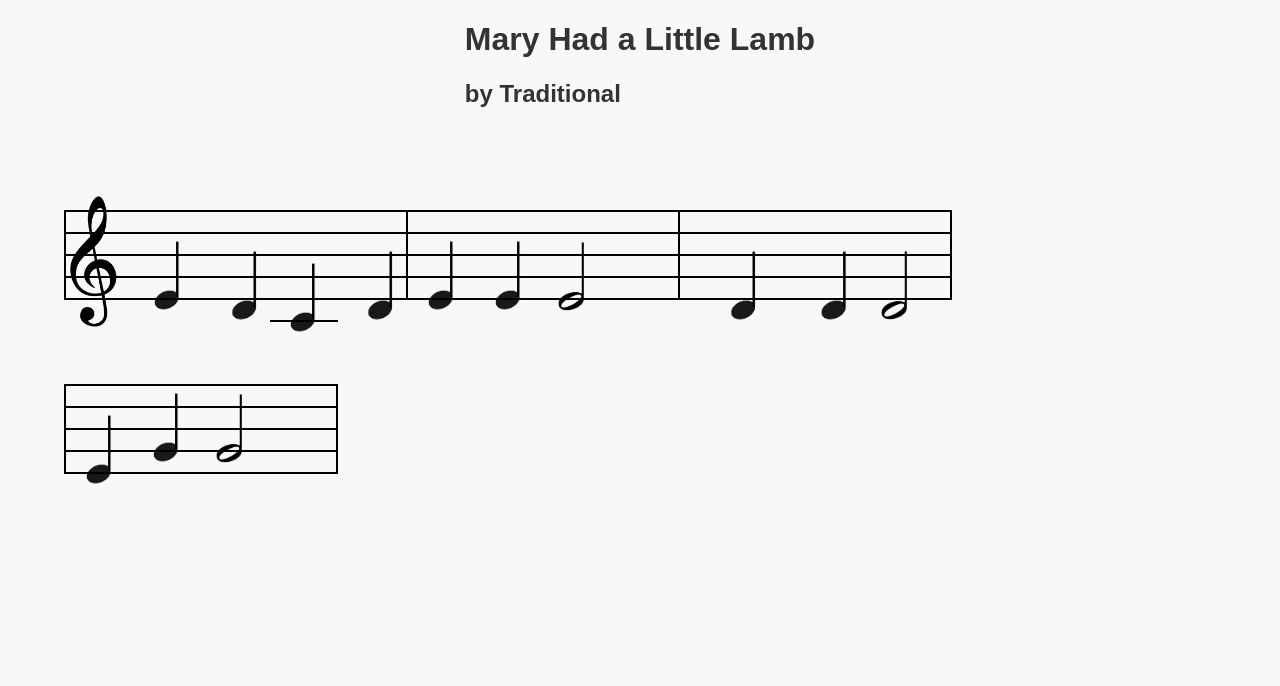
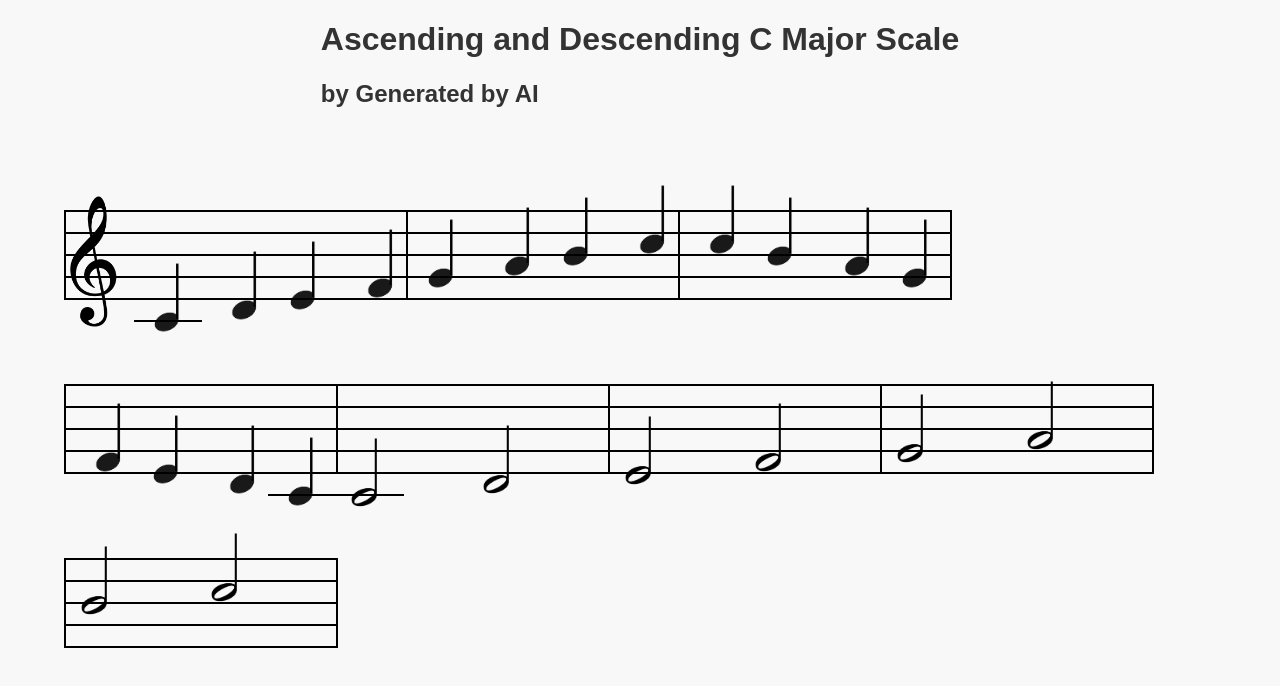
Before and after one commit to rickysoliman/piano-teacher, an Angular app: page / in a window 1280 px wide. Shown: the top 686 px of the page. Built offline with nearby package versions, Linux system fonts and the light colour scheme.

Commit message:
ng-templates for note vs no note & cmajorscale

```diff
--- a/src/app/app.component.ts
+++ b/src/app/app.component.ts
@@ -1,5 +1,5 @@
 import { Component } from '@angular/core';
-import { song } from './dummy-data';
+import { maryHadALittleLamb, cMajorScale } from './dummy-data';
 
 @Component({
   selector: 'app-root',
@@ -7,5 +7,5 @@ import { song } from './dummy-data';
   styleUrls: ['./app.component.scss']
 })
 export class AppComponent {
-  song = song;
+  song = cMajorScale;
 }
--- a/src/app/components/line/line.component.html
+++ b/src/app/components/line/line.component.html
@@ -1,5 +1,13 @@
 <div class="line-wrapper">
   <div [id]="lineData.id" *ngFor="let beat of getRange(lineData.timeSignature)" [ngClass]="!lineData.ledger ? 'line' : hasNoteOnBeat(beat + 1) ? 'ledger-line-with-note' : 'ledger-line'">
-    <img [ngClass]="noteClasses[beatData[beat + 1]]" *ngIf="hasNoteOnBeat(beat + 1)" [src]="imagePaths[beatData[beat + 1]]">
+    <ng-template #note>
+      <img [ngClass]="noteClasses[beatData[beat + 1]]" [src]="imagePaths[beatData[beat + 1]]">
+    </ng-template>
+
+    <ng-template #noNote>
+      <div [ngClass]="lineData.ledger ? 'ledger-line' : 'line'"></div>
+    </ng-template>
+
+    <ng-container *ngTemplateOutlet="hasNoteOnBeat(beat + 1) ? note : noNote"></ng-container>
   </div>
 </div>
--- a/src/app/components/line/line.component.scss
+++ b/src/app/components/line/line.component.scss
@@ -29,9 +29,9 @@
 .ledger-line-with-note {
   box-sizing: border-box;
   position: relative;
-  flex: 1;
   height: 2px;
   background-color: black;
+  flex: 1;
 }
 .ledger-line-with-note:hover {
   cursor: pointer;
--- a/src/app/components/line/line.component.ts
+++ b/src/app/components/line/line.component.ts
@@ -19,12 +19,10 @@ export class LineComponent {
   };
 
   ngOnInit() {
-    console.log({ lineData: this.lineData });
     if (this.lineData.contents) {
       this.lineData.contents.forEach((note: NoteOrRestData) => {
         this.beatData[note.beat] = note.duration;
       });
-      console.log({ beatData: this.beatData });
     }
   }
 
--- a/src/app/components/space/space.component.html
+++ b/src/app/components/space/space.component.html
@@ -1,5 +1,13 @@
 <div class="space-wrapper">
   <div [id]="spaceData.id" *ngFor="let beat of getRange(spaceData.timeSignature)" [ngClass]="!spaceData.ledger ? 'space' : hasNoteOnBeat(beat + 1) ? 'ledger-space-with-note' : 'ledger-space'">
-    <img [ngClass]="noteClasses[beatData[beat + 1]]" *ngIf="hasNoteOnBeat(beat + 1)" [src]="imagePaths[beatData[beat + 1]]">
+    <ng-template #note>
+      <img [ngClass]="noteClasses[beatData[beat + 1]]" [src]="imagePaths[beatData[beat + 1]]">
+    </ng-template>
+
+    <ng-template #noNote>
+      <div class="space"></div>
+    </ng-template>
+
+    <ng-container *ngTemplateOutlet="hasNoteOnBeat(beat + 1) ? note : noNote"></ng-container>
   </div>
 </div>
--- a/src/app/components/space/space.component.scss
+++ b/src/app/components/space/space.component.scss
@@ -9,6 +9,7 @@
   z-index: 2;
   box-sizing: border-box;
   position: relative;
+  flex: 1;
 }
 .space:hover {
   cursor: pointer;
@@ -22,6 +23,7 @@
   box-sizing: border-box;
   border-right: none;
   position: relative;
+  flex: 1;
 }
 .ledger-space:hover {
   cursor: pointer;
@@ -29,12 +31,12 @@
 }
 
 .ledger-space-with-note {
+  height: 20px;
+  background-color: transparent;
+  z-index: 2;
   box-sizing: border-box;
   position: relative;
   flex: 1;
-  height: 20px;
-  background-color: transparent;
-  margin: none;
 }
 .ledger-space-with-note:hover {
   cursor: pointer;
--- a/src/app/components/space/space.component.ts
+++ b/src/app/components/space/space.component.ts
@@ -19,7 +19,7 @@ export class SpaceComponent {
   };
 
   ngOnInit() {
-    console.log({ lineData: this.spaceData });
+    if (this.spaceData.contents !== null) console.log({ spaceData: this.spaceData });
     if (this.spaceData.contents) {
       this.spaceData.contents.forEach((note: NoteOrRestData) => {
         this.beatData[note.beat] = note.duration;
--- a/src/app/dummy-data.ts
+++ b/src/app/dummy-data.ts
@@ -1,6 +1,6 @@
 import { Song } from "./types";
 
-export const song: Song = {
+export const maryHadALittleLamb: Song = {
   title: 'Mary Had a Little Lamb',
   composer: 'Traditional',
   bpm: 120,
@@ -115,3 +115,101 @@ export const song: Song = {
     },
   ],
 };
+
+export const cMajorScale: Song = {
+  title: 'Ascending and Descending C Major Scale',
+  composer: 'Generated by AI',
+  bpm: 120,
+  timeSignature: 4,
+  trebleClef: true,
+  measures: [
+    // First bar: Quarter notes ascending C major scale from middle C
+    {
+      timeSignature: 4,
+      trebleClef: true,
+      measureNumber: 1,
+      notes: [
+        { duration: 1, name: 'C', octave: 4, beat: 1 },
+        { duration: 1, name: 'D', octave: 4, beat: 2 },
+        { duration: 1, name: 'E', octave: 4, beat: 3 },
+        { duration: 1, name: 'F', octave: 4, beat: 4 },
+      ],
+    },
+    // Second bar: Quarter notes continuing ascending C major scale
+    {
+      timeSignature: 4,
+      trebleClef: true,
+      measureNumber: 2,
+      notes: [
+        { duration: 1, name: 'G', octave: 4, beat: 1 },
+        { duration: 1, name: 'A', octave: 4, beat: 2 },
+        { duration: 1, name: 'B', octave: 4, beat: 3 },
+        { duration: 1, name: 'C', octave: 5, beat: 4 },
+      ],
+    },
+    // Third bar: Quarter notes descending C major scale starting on high C
+    {
+      timeSignature: 4,
+      trebleClef: true,
+      measureNumber: 3,
+      notes: [
+        { duration: 1, name: 'C', octave: 5, beat: 1 },
+        { duration: 1, name: 'B', octave: 4, beat: 2 },
+        { duration: 1, name: 'A', octave: 4, beat: 3 },
+        { duration: 1, name: 'G', octave: 4, beat: 4 },
+      ],
+    },
+    // Fourth bar: Quarter notes continuing descending C major scale
+    {
+      timeSignature: 4,
+      trebleClef: true,
+      measureNumber: 4,
+      notes: [
+        { duration: 1, name: 'F', octave: 4, beat: 1 },
+        { duration: 1, name: 'E', octave: 4, beat: 2 },
+        { duration: 1, name: 'D', octave: 4, beat: 3 },
+        { duration: 1, name: 'C', octave: 4, beat: 4 },
+      ],
+    },
+    // Fifth bar: Half notes ascending C major scale from middle C
+    {
+      timeSignature: 4,
+      trebleClef: true,
+      measureNumber: 5,
+      notes: [
+        { duration: 2, name: 'C', octave: 4, beat: 1 },
+        { duration: 2, name: 'D', octave: 4, beat: 3 },
+      ],
+    },
+    // Sixth bar: Half notes continuing ascending C major scale
+    {
+      timeSignature: 4,
+      trebleClef: true,
+      measureNumber: 6,
+      notes: [
+        { duration: 2, name: 'E', octave: 4, beat: 1 },
+        { duration: 2, name: 'F', octave: 4, beat: 3 },
+      ],
+    },
+    // Seventh bar: Half notes descending C major scale starting on high C
+    {
+      timeSignature: 4,
+      trebleClef: true,
+      measureNumber: 7,
+      notes: [
+        { duration: 2, name: 'G', octave: 4, beat: 1 },
+        { duration: 2, name: 'A', octave: 4, beat: 3 },
+      ],
+    },
+    // Eighth bar: Half notes continuing descending C major scale
+    {
+      timeSignature: 4,
+      trebleClef: true,
+      measureNumber: 8,
+      notes: [
+        { duration: 2, name: 'B', octave: 4, beat: 1 },
+        { duration: 2, name: 'C', octave: 5, beat: 3 },
+      ],
+    },
+  ],
+};
```
